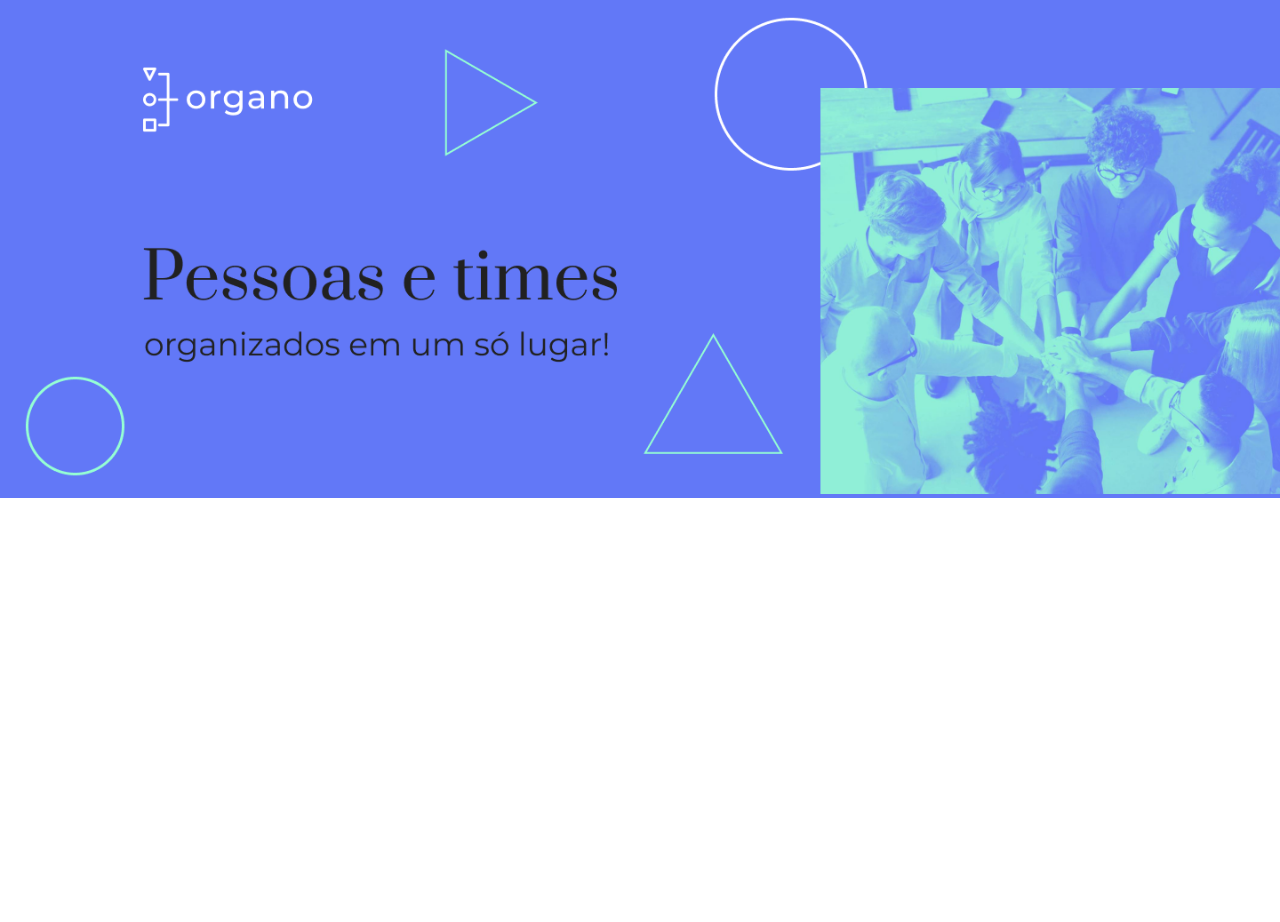
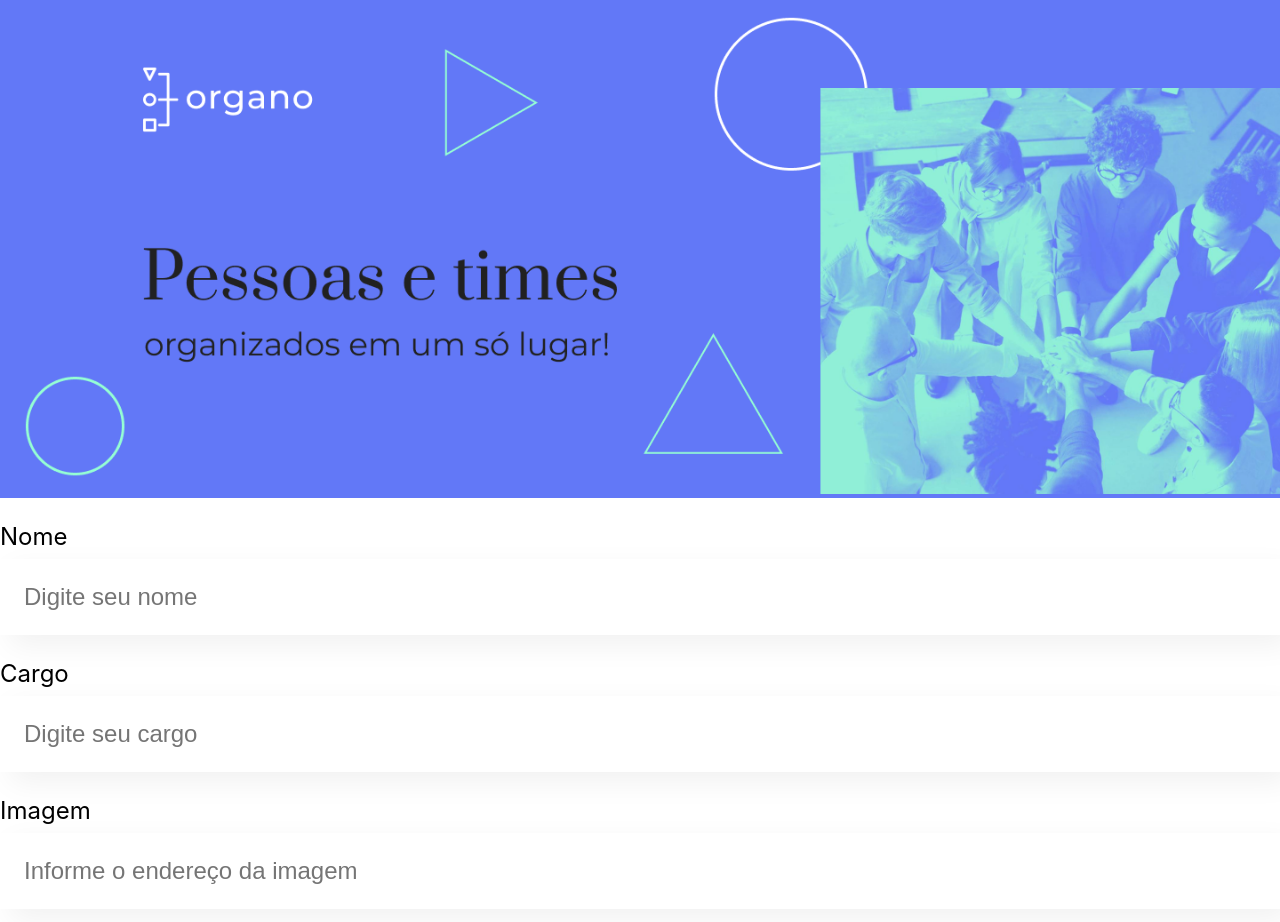
Before and after one commit to diogo-coelho/organo, a JavaScript app: page / in a window 1280 px wide. Shown: the top 922 px of the page. Before the commit the page ends 800 px from the top, so only its background shows below. Built offline with nearby package versions, Linux system fonts and the light colour scheme; the HTML template or start-up script is replaced by a standard one.

Commit message:
Campos de texto

```diff
--- a/src/App.js
+++ b/src/App.js
@@ -1,9 +1,13 @@
 import Banner from './components/Banner/Banner';
+import InputField from './components/InputField/InputField';
 
 function App() {
   return (
     <div className="App">
       <Banner />
+	  <InputField label="Nome" placeholder="Digite seu nome" />
+	  <InputField label="Cargo" placeholder="Digite seu cargo" />
+	  <InputField label="Imagem" placeholder="Informe o endereço da imagem" />
     </div>
   );
 }
--- /dev/null
+++ b/src/components/InputField/InputField.css
@@ -0,0 +1,19 @@
+.campo-texto {
+	margin: 24px 0;
+}
+
+.campo-texto label {
+	display: block;
+	margin-bottom: 8px;
+	font-size: 24px;
+}
+
+.campo-texto input {
+	background-color: #FFF;
+	box-shadow: 10px 10px 30px rgba(0, 0, 0, 0.06);
+	width: 100%;
+	border: none;
+	font-size: 24px;
+	padding: 24px;
+	box-sizing: border-box;
+}
--- /dev/null
+++ b/src/components/InputField/InputField.js
@@ -0,0 +1,12 @@
+import './InputField.css'
+
+const InputField = (props) => {
+	return (
+		<div className="campo-texto">
+			<label>{ props.label }</label>
+			<input placeholder={ props.placeholder } />
+		</div>
+	)
+}
+
+export default InputField
```
